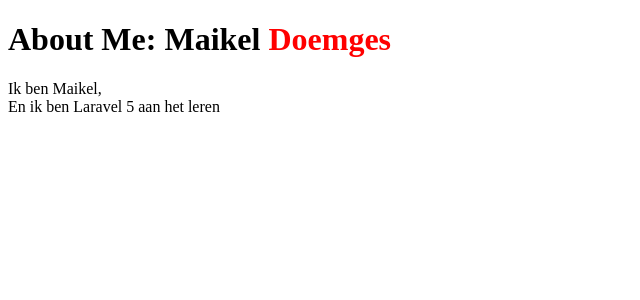
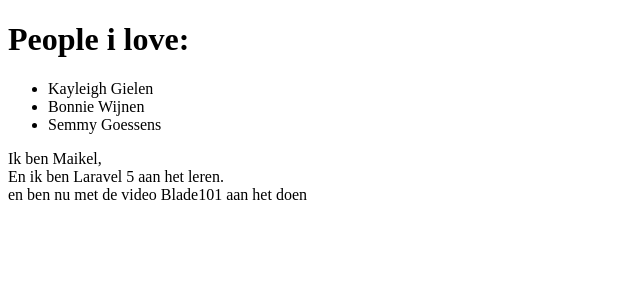
Before and after one commit to maikeld86/Laravel5tut, a Laravel app: page /about in a window 1280 px wide. Shown: the top 300 px of the page, without its empty margins (0-640 px from the left). Run offline with Laravel 8, Linux system fonts and the light colour scheme; settings files or empty folders that the repository lacks are supplied.

Commit message:
uppdate na laravel video blade101 en env config video

```diff
--- a/app/Http/Controllers/PagesController.php
+++ b/app/Http/Controllers/PagesController.php
@@ -10,7 +10,16 @@
 class PagesController extends Controller
 {
     public function about(){
-        $name = 'Maikel <span style="color:red;">Doemges</span>';
-        return view('pages.about')->with('name', $name);
+        //$name = 'Maikel Doemges';
+
+        $people = [
+            'Kayleigh Gielen','Bonnie Wijnen', 'Semmy Goessens'
+        ];
+        //return view('pages.about')->with('name', $name);
+        return view('pages.about',compact('people'));
+    }
+
+    public function contact (){
+        return view('pages.contact');
     }
 }
--- a/app/Http/routes.php
+++ b/app/Http/routes.php
@@ -11,3 +11,4 @@
 |
 */
     Route::get('about','PagesController@about');
+    Route::get('contact','PagesController@contact');
--- a/config/database.php
+++ b/config/database.php
@@ -26,7 +26,7 @@
     |
     */
 
-    'default' => env('DB_CONNECTION', 'mysql'),
+    'default' => env('DB_CONNECTION', 'sqlite'),
 
     /*
     |--------------------------------------------------------------------------
--- /dev/null
+++ b/resources/views/app.blade.php
@@ -0,0 +1,15 @@
+<!doctype html>
+<html lang="en" xmlns="http://www.w3.org/1999/html">
+    <head>
+        <meta charset="UTF-8">
+        <title>app</title>
+        <link rel="stylesheet" href="https://maxcdn.bootstrapcdn.com/bootstrap/3.3.5/css/bootstrap-theme.min.css" />
+    </head>
+    <body>
+        <div class="container">
+
+            @yield('content')
+        </div>
+        @yield('footer')
+    </body>
+</html>
--- a/resources/views/pages/about.blade.php
+++ b/resources/views/pages/about.blade.php
@@ -1,14 +1,17 @@
-<!doctype html>
-<html lang="en" xmlns="http://www.w3.org/1999/html">
-    <head>
-        <meta charset="UTF-8">
-        <title>About</title>
-    </head>
-    <body>
-        <h1>About Me: {!! $name !!} </h1>
-        <p>
-            Ik ben Maikel,</br>
-            En ik ben Laravel 5 aan het leren
-        </p>
-    </body>
-</html>
+@extends('app')
+
+@section('content')
+<h1>People i love:</h1>
+@if(count($people))
+    <ul>
+        @foreach($people as $person)
+            <li>{{ $person }}</li>
+        @endforeach
+    </ul>
+@endif
+<p>
+    Ik ben Maikel,</br>
+    En ik ben Laravel 5 aan het leren.</br>
+    en ben nu met de video Blade101 aan het doen
+</p>
+@stop
```
Also changed, not shown: resources/views/pages/contact.blade.php (added, +13 -0 lines), storage/database.sqlite (added).
